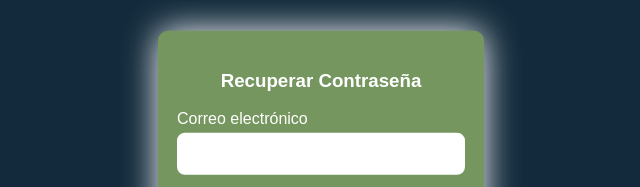
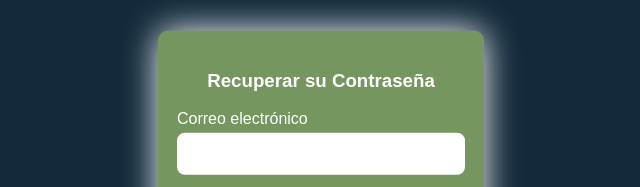
Before and after one commit to BlueGideon/legacybank, a plain HTML site: page Login/login.html in a window 1280 px wide. Both pictures are taken after a click on the link "¿Olvido su contraseña?". Shown: the part 152-339 px from the top of the page, 322-962 px from the left. Drawn offline with Linux system fonts and the light colour scheme; no server answers.

Commit message:
Update login.html

```diff
--- a/Login/login.html
+++ b/Login/login.html
@@ -11,7 +11,7 @@
 
         <!-- Bloque de recuperar contraseña (antes del form) -->
         <div class="recuperar-contrasena oculto" id="recuperarContrasena">
-            <h3>Recuperar Contraseña</h3>
+            <h3>Recuperar su Contraseña</h3>
             <div class="container__recuperar-datos">
                 <label for="correoRecuperar" class="labelRecuperar">Correo electrónico</label>
                 <input type="email" id="correoRecuperar" required class="inputRecuperar">
```
